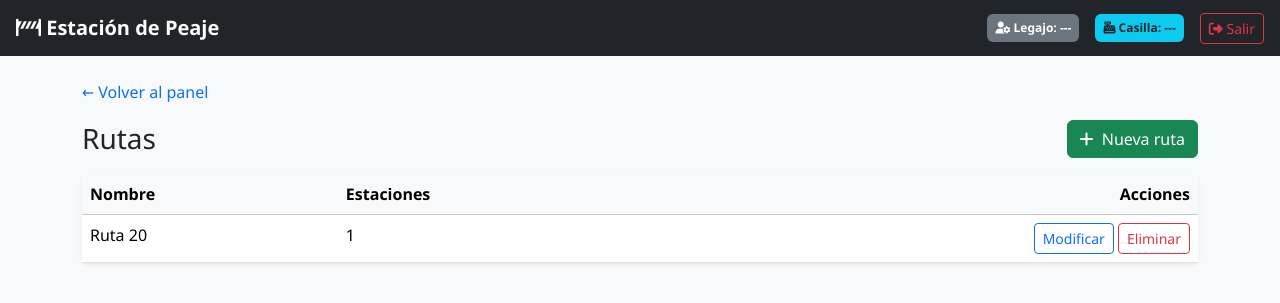
After one commit to Villada-PG3/trabajo-practico-integrador-caso-6-peaje, a Django app: page /panel/rutas/ in a window 1280 px wide. The commit adds this page. Shown: the top 303 px of the page. Run offline with Django 5.2, Linux system fonts and the light colour scheme; a user stored in the database is signed in; data comes from the database, SQL or seed files in the repository; some libraries are stand-ins or nearby versions.

Commit message:
feat: ABM de rutas en panel admin

```diff
--- a/core/urls.py
+++ b/core/urls.py
@@ -34,4 +34,13 @@ urlpatterns = [
     path('api/tarifas/', views.api_tarifas, name='api-tarifas'),
     path('api/ventas/', views.api_ventas, name='api-ventas'),
     path('api/logout/', views.api_logout_view, name='api-logout'),
+
+    # Lista de rutas
+    path('panel/rutas/', views.RutaListView.as_view(), name='rutas'),
+    # Formulario de alta
+    path('panel/rutas/nueva/', views.RutaCreateView.as_view(), name='ruta_crear'),
+    # <int:pk> captura el número de la ruta que se quiere modificar
+    path('panel/rutas/<int:pk>/editar/', views.RutaUpdateView.as_view(), name='ruta_editar'),
+    # Lo mismo para borrar
+    path('panel/rutas/<int:pk>/borrar/', views.RutaDeleteView.as_view(), name='ruta_borrar'),
 ]
--- a/core/views.py
+++ b/core/views.py
@@ -13,6 +13,11 @@ from django.shortcuts import render, redirect
 from django.utils import timezone
 from django.views.decorators.csrf import csrf_exempt, ensure_csrf_cookie
 
+from django import forms
+from django.urls import reverse_lazy
+from django.contrib.auth.mixins import UserPassesTestMixin
+from django.views.generic import ListView, CreateView, UpdateView, DeleteView
+
 from .models import (
     CategoriaVehiculo,
     Casilla,
@@ -21,6 +26,7 @@ from .models import (
     Tarifa,
     Turno,
     Venta,
+    Ruta,
 )
 
 
@@ -390,3 +396,63 @@ def api_logout_view(request):
         return JsonResponse({"detail": "Método no permitido"}, status=405)
     auth_logout(request)
     return JsonResponse({"detail": "Sesión cerrada"})
+
+class SoloAdminMixin(UserPassesTestMixin):
+    """Protege la vista: solo entra un administrador logueado."""
+    # A dónde manda a quien no está logueado (nombre de la URL del login)
+    login_url = 'login'
+
+    def test_func(self):
+    # Django corre esto antes de ejecutar la vista; si devuelve False, la bloquea
+        u = self.request.user
+        return u.is_authenticated and u.es_administrador
+
+
+class BootstrapFormMixin:
+    """Le pone clases de Bootstrap a los campos del formulario, sin escribir HTML a mano."""
+    def get_form(self, form_class=None):
+        # Pide a Django el formulario que armó solo a partir de "fields"
+        form = super().get_form(form_class)
+        for campo in form.fields.values():
+            if isinstance(campo.widget, forms.Select):
+                # Los desplegables (claves foráneas) usan form-select
+                campo.widget.attrs['class'] = 'form-select'
+            else:
+                # El resto (texto, números) usa form-control
+                campo.widget.attrs['class'] = 'form-control'
+        return form
+
+
+class RutaListView(SoloAdminMixin, ListView):
+    """Lista todas las rutas."""
+    model = Ruta                                   # Qué modelo listar
+    template_name = 'panel/rutas_lista.html'       # Template que se muestra
+    context_object_name = 'rutas'                  # Nombre de la lista dentro del template
+    ordering = ['nombre']                          # Orden alfabético
+
+
+class RutaCreateView(SoloAdminMixin, BootstrapFormMixin, CreateView):
+    """Formulario para crear una ruta nueva."""
+    model = Ruta
+    fields = ['nombre']                            # Campos del modelo que se piden en el formulario
+    template_name = 'panel/form_generico.html'     # Un solo template de formulario para todo
+    success_url = reverse_lazy('rutas')            # A dónde vuelve después de guardar
+    # Variables fijas que recibe el template: el título y a qué URL vuelve el botón "Volver"
+    extra_context = {'titulo': 'Nueva ruta', 'volver': 'rutas'}
+
+
+class RutaUpdateView(SoloAdminMixin, BootstrapFormMixin, UpdateView):
+    """Formulario para modificar una ruta existente (el pk viene en la URL)."""
+    model = Ruta
+    fields = ['nombre']
+    template_name = 'panel/form_generico.html'
+    success_url = reverse_lazy('rutas')
+    extra_context = {'titulo': 'Modificar ruta', 'volver': 'rutas'}
+
+
+class RutaDeleteView(SoloAdminMixin, DeleteView):
+    """Pantalla de confirmación y borrado de una ruta."""
+    model = Ruta
+    template_name = 'panel/confirmar_borrado.html'
+    success_url = reverse_lazy('rutas')
+    extra_context = {'volver': 'rutas'}
--- /dev/null
+++ b/templates/panel/rutas_lista.html
@@ -0,0 +1,48 @@
+{% extends 'base.html' %}
+
+{# Título de la pestaña del navegador #}
+{% block title %}Rutas{% endblock %}
+
+{% block content %}
+{# Link para volver al menú del administrador #}
+<a href="/prueba/" class="text-decoration-none">&larr; Volver al panel</a>
+
+{# Título a la izquierda y botón de alta a la derecha #}
+<div class="d-flex justify-content-between align-items-center my-3">
+    <h1 class="h3 mb-0">Rutas</h1>
+    {# {% url 'ruta_crear' %} arma la dirección usando el name de la ruta en urls.py #}
+    <a href="{% url 'ruta_crear' %}" class="btn btn-success">
+        <i class="fa-solid fa-plus me-1"></i> Nueva ruta
+    </a>
+</div>
+
+<div class="card shadow-sm border-0">
+    <table class="table table-hover mb-0">
+        <thead class="table-light">
+            <tr>
+                <th>Nombre</th>
+                <th>Estaciones</th>
+                <th class="text-end">Acciones</th>
+            </tr>
+        </thead>
+        <tbody>
+            {# "rutas" es el context_object_name definido en RutaListView #}
+            {% for ruta in rutas %}
+            <tr>
+                <td>{{ ruta.nombre }}</td>
+                {# "estaciones" es el related_name del modelo Estacion; .count cuenta cuántas tiene la ruta #}
+                <td>{{ ruta.estaciones.count }}</td>
+                <td class="text-end">
+                    {# Pasamos ruta.pk para que la URL sepa a qué ruta se refiere #}
+                    <a href="{% url 'ruta_editar' ruta.pk %}" class="btn btn-sm btn-outline-primary">Modificar</a>
+                    <a href="{% url 'ruta_borrar' ruta.pk %}" class="btn btn-sm btn-outline-danger">Eliminar</a>
+                </td>
+            </tr>
+            {# Se muestra solo si la lista viene vacía #}
+            {% empty %}
+            <tr><td colspan="3" class="text-center text-muted py-4">No hay rutas cargadas.</td></tr>
+            {% endfor %}
+        </tbody>
+    </table>
+</div>
+{% endblock %}
```
Also changed, not shown: templates/panel/confirmar_borrado.html (added, +27 -0 lines), templates/panel/form_generico.html (added, +42 -0 lines), templates/prueba.html (+10 -8 lines).
